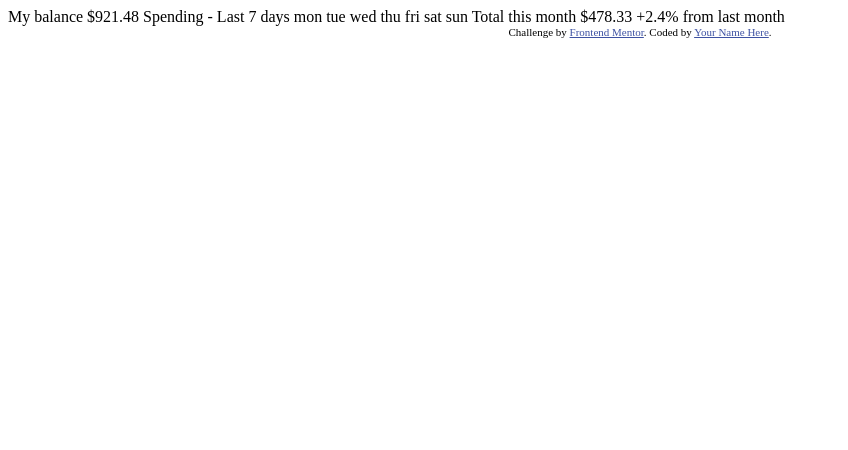
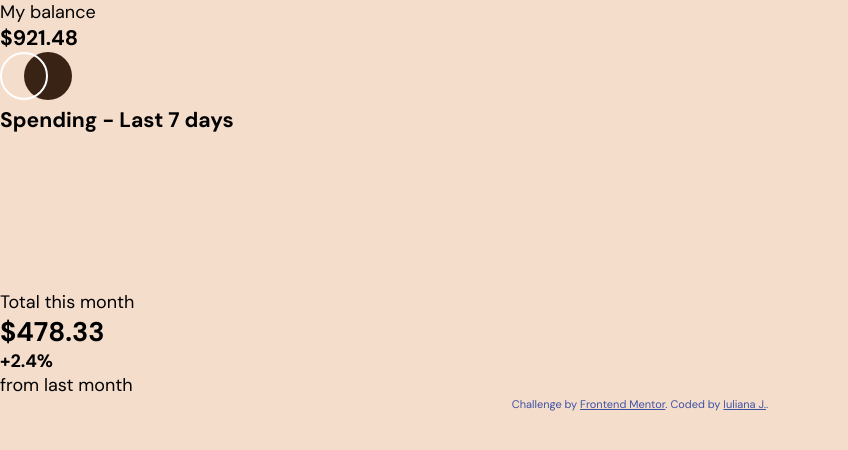
Before and after one commit to IulianaJ/expenses-chart-component, a website: page index.html in a window 1280 px wide. Shown: the whole page, without its empty margins (0-848 px from the left). Drawn offline with nearby package versions, Linux system fonts and the light colour scheme.

Commit message:
added markup and set styles

```diff
--- a/index.html
+++ b/index.html
@@ -1,43 +1,48 @@
 <!DOCTYPE html>
 <html lang="en">
   <head>
-  <meta charset="UTF-8">
-  <meta name="viewport" content="width=device-width, initial-scale=1.0"> <!-- displays site properly based on user's device -->
-
-  <link rel="icon" type="image/png" sizes="32x32" href="./images/favicon-32x32.png">
-
+    <meta charset="UTF-8" />
+    <meta name="viewport" content="width=device-width, initial-scale=1.0" />
+    <link
+      rel="icon"
+      type="image/png"
+      sizes="32x32"
+      href="./images/favicon-32x32.png"
+    />
+    <link rel="stylesheet" href="styles.css" />
     <title>Frontend Mentor | Expenses chart component</title>
-
-  <!-- Feel free to remove these styles or customise in your own stylesheet 👍 -->
-  <style>
-    .attribution { font-size: 11px; text-align: center; }
-    .attribution a { color: hsl(228, 45%, 44%); }
-  </style>
   </head>
   <body>
-
-  My balance
-  $921.48
-
-  Spending - Last 7 days
-
-  mon
-  tue
-  wed
-  thu
-  fri
-  sat
-  sun
-
-  Total this month
-  $478.33
-
-  +2.4%
-  from last month
-
+    <article>
+      <section class="balance">
+        <p>My balance</p>
+        <h3>$921.48</h3>
+        <img src="./images/logo.svg" alt="logo" />
+      </section>
+      <section class="spendings">
+        <div>
+          <h3>Spending - Last 7 days</h3>
+          <canvas id="myChart"></canvas>
+        </div>
+        <div>
+          <div>
+            <p>Total this month</p>
+            <h2>$478.33</h2>
+          </div>
+          <div>
+            <h4>+2.4%</h4>
+            <p>from last month</p>
+          </div>
+        </div>
+      </section>
+    </article>
     <div class="attribution">
-    Challenge by <a href="https://www.frontendmentor.io?ref=challenge" target="_blank">Frontend Mentor</a>.
-    Coded by <a href="#">Your Name Here</a>.
+      Challenge by
+      <a href="https://www.frontendmentor.io?ref=challenge" target="_blank"
+        >Frontend Mentor</a
+      >. Coded by <a href="#">Iuliana J.</a>.
     </div>
+    <script src="https://cdnjs.cloudflare.com/ajax/libs/Chart.js/3.8.0/chart.min.js"></script>
+    <script src="index.js"></script>
   </body>
 </html>
--- /dev/null
+++ b/package.json
@@ -0,0 +1,5 @@
+{
+  "dependencies": {
+    "chart.js": "^3.8.0"
+  }
+}
--- /dev/null
+++ b/styles.css
@@ -0,0 +1,26 @@
+@import url("https://fonts.googleapis.com/css2?family=DM+Sans:wght@400;700&display=swap");
+
+* {
+  margin: 0;
+  padding: 0;
+  box-sizing: border-box;
+  font-family: "DM Sans";
+}
+:root {
+  --dark-brown: hsl(25, 47%, 15%);
+  --medium-brown: hsl(28, 10%, 53%);
+  --cream: hsl(27, 66%, 92%);
+  --very-pale-orange: hsl(33, 100%, 98%);
+}
+
+body {
+  background-color: hsl(25, 67%, 88%);
+  min-height: 100vh;
+  font-size: 18px;
+}
+.attribution,
+a {
+  font-size: 11px;
+  text-align: center;
+  color: hsl(228, 45%, 44%);
+}
```
Also changed, not shown: index.js (added), 1 other file. Lines whose indentation alone changed are shown as unchanged.
